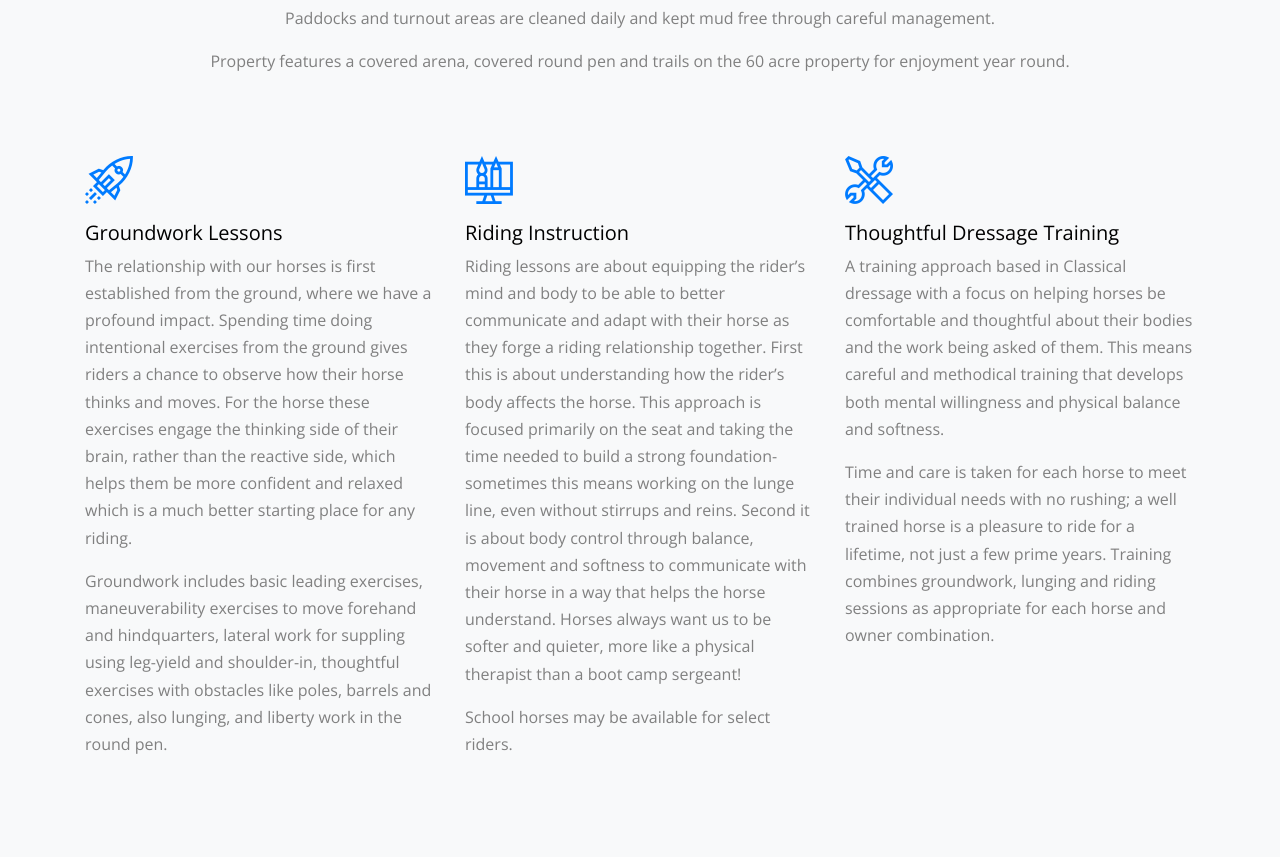
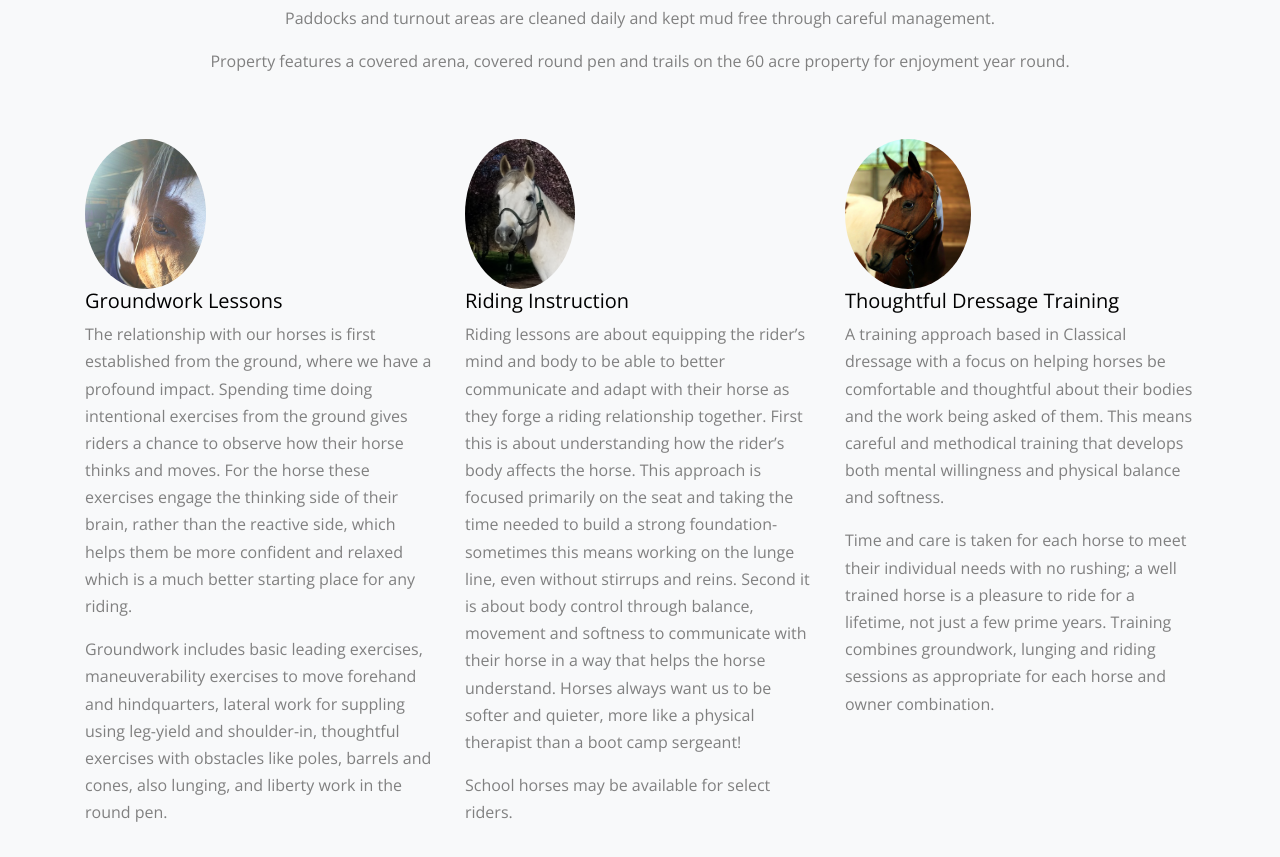
Before and after one commit to jacobsimpson/whistlejacket, a plain HTML site: page index.html in a window 1280 px wide. Shown: the part 2520-3377 px from the top of the page. Drawn offline with nearby package versions, Linux system fonts and the light colour scheme; files whose address does not match are found by name.

Commit message:
Use images as the column headers.

```diff
--- a/index.html
+++ b/index.html
@@ -208,7 +208,9 @@
         <div class="row align-items-stretch">
           <div class="col-md-6 col-lg-4 mb-4 mb-lg-4" data-aos="fade-up">
             <div class="unit-4">
-              <div class="unit-4-icon mr-4"><span class="text-primary flaticon-startup"></span></div>
+              <div class="unit-4-icon mr-4">
+                <img src="images/dakota_eye.jpg" style="height: 150px; border-radius: 50%;"/>
+              </div>
               <div>
                 <h3>Groundwork Lessons</h3>
                 <p>
@@ -232,7 +234,9 @@
           </div>
           <div class="col-md-6 col-lg-4 mb-4 mb-lg-4" data-aos="fade-up" data-aos-delay="100">
             <div class="unit-4">
-              <div class="unit-4-icon mr-4"><span class="text-primary flaticon-graphic-design"></span></div>
+              <div class="unit-4-icon mr-4">
+                <img src="images/lilly_head.png" style="height: 150px; border-radius: 50%;"/>
+              </div>
               <div>
                 <h3>Riding Instruction</h3>
                 <p>
@@ -258,7 +262,9 @@
           </div>
           <div class="col-md-6 col-lg-4 mb-4 mb-lg-4" data-aos="fade-up" data-aos-delay="200">
             <div class="unit-4">
-              <div class="unit-4-icon mr-4"><span class="text-primary flaticon-settings"></span></div>
+              <div class="unit-4-icon mr-4">
+                <img src="images/niki_head.jpg" style="height: 150px; border-radius: 50%;"/>
+              </div>
               <div>
                 <h3>Thoughtful Dressage Training</h3>
                 <p>
```
Also changed, not shown: images/dakota_eye.jpg (added), images/lilly_head.png (added), images/niki_head.jpg (added).
